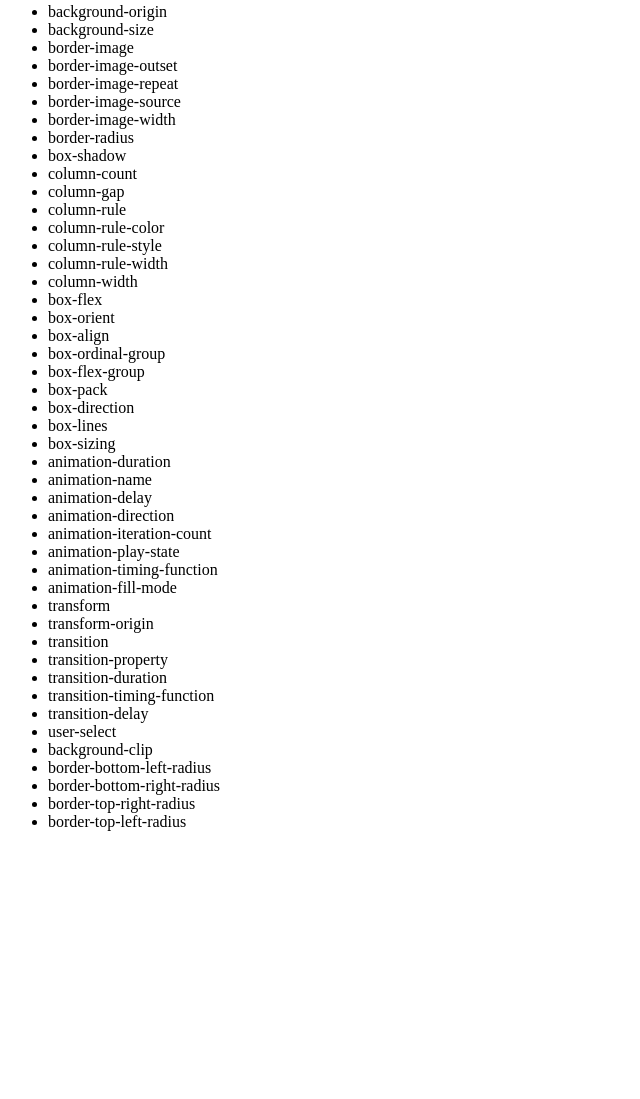
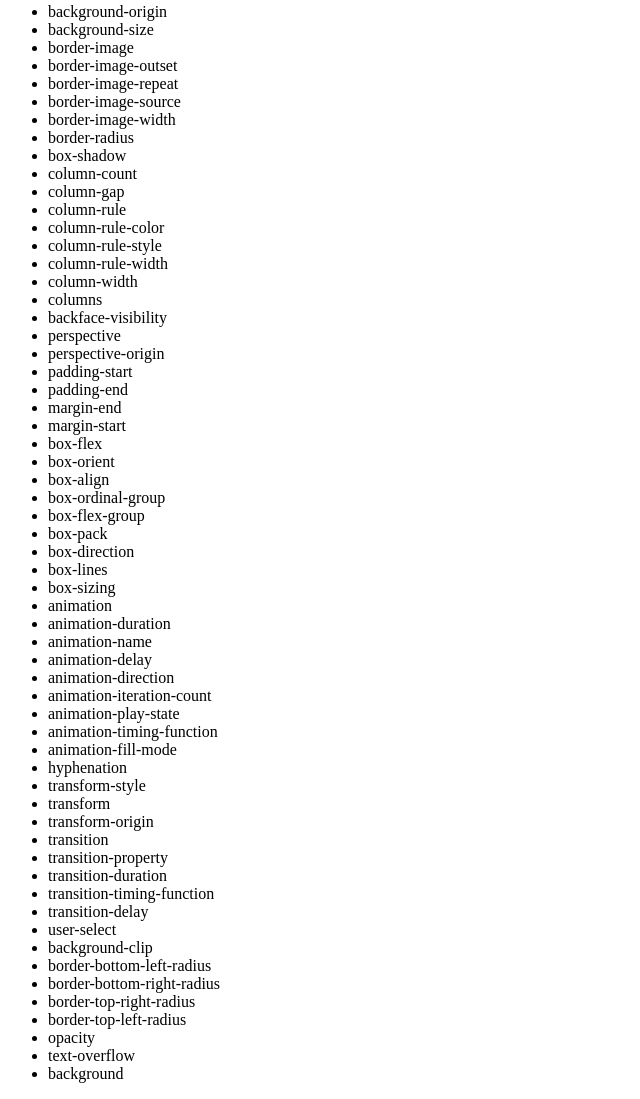
Before and after one commit to imsky/cssFx, a plain HTML site: page properties.html in a window 1280 px wide. Shown: the part 13-1112 px from the top of the page, without its empty margins (0-640 px from the left). Before the commit the page ends 860 px from the top, so only its background shows below. Drawn offline with Linux system fonts and the light colour scheme.

Commit message:
update property list

```diff
--- a/properties.html
+++ b/properties.html
@@ -17,6 +17,14 @@
 <li class="moz webkit">column-rule-style</li>
 <li class="moz webkit">column-rule-width</li>
 <li class="moz webkit">column-width</li>
+<li class="moz webkit">columns</li>
+<li class="moz webkit">backface-visibility</li>
+<li class="moz webkit">perspective</li>
+<li class="moz webkit">perspective-origin</li>
+<li class="moz webkit">padding-start</li>
+<li class="moz webkit">padding-end</li>
+<li class="moz webkit">margin-end</li>
+<li class="moz webkit">margin-start</li>
 <li class="moz webkit ms">box-flex</li>
 <li class="moz webkit ms">box-orient</li>
 <li class="moz webkit ms">box-align</li>
@@ -26,6 +34,7 @@
 <li class="moz webkit ms">box-direction</li>
 <li class="moz webkit ms">box-lines</li>
 <li class="moz webkit ms">box-sizing</li>
+<li class="moz webkit ms">animation</li>
 <li class="moz webkit ms">animation-duration</li>
 <li class="moz webkit ms">animation-name</li>
 <li class="moz webkit ms">animation-delay</li>
@@ -34,6 +43,8 @@
 <li class="moz webkit ms">animation-play-state</li>
 <li class="moz webkit ms">animation-timing-function</li>
 <li class="moz webkit ms">animation-fill-mode</li>
+<li class="moz webkit ms">hyphenation</li>
+<li class="moz webkit ms o">transform-style</li>
 <li class="moz webkit ms o">transform</li>
 <li class="moz webkit ms o">transform-origin</li>
 <li class="moz webkit ms o">transition</li>
@@ -47,4 +58,7 @@
 <li>border-bottom-right-radius</li>
 <li>border-top-right-radius</li>
 <li>border-top-left-radius</li>
+<li>opacity</li>
+<li>text-overflow</li>
+<li>background</li>
 </ul>
```
